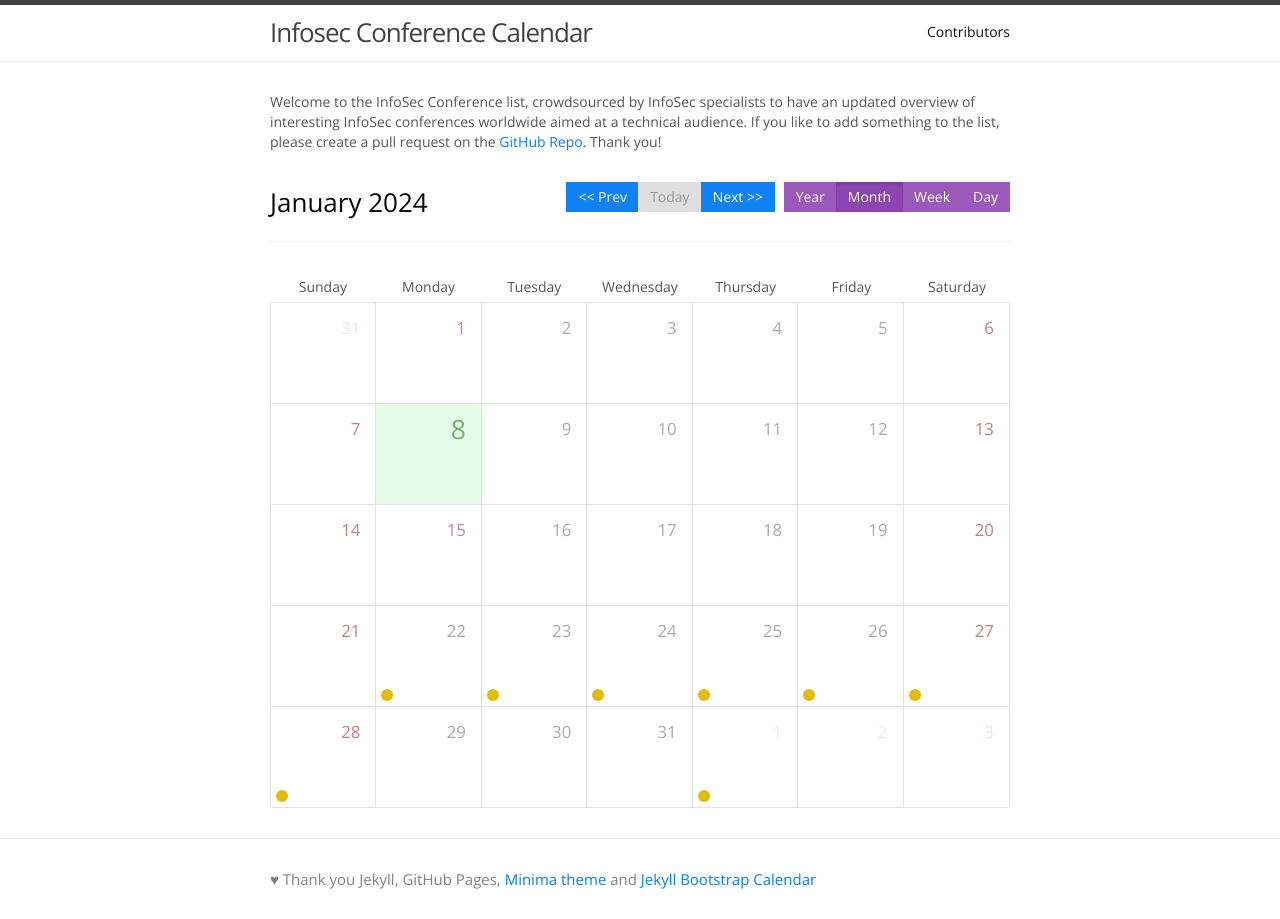
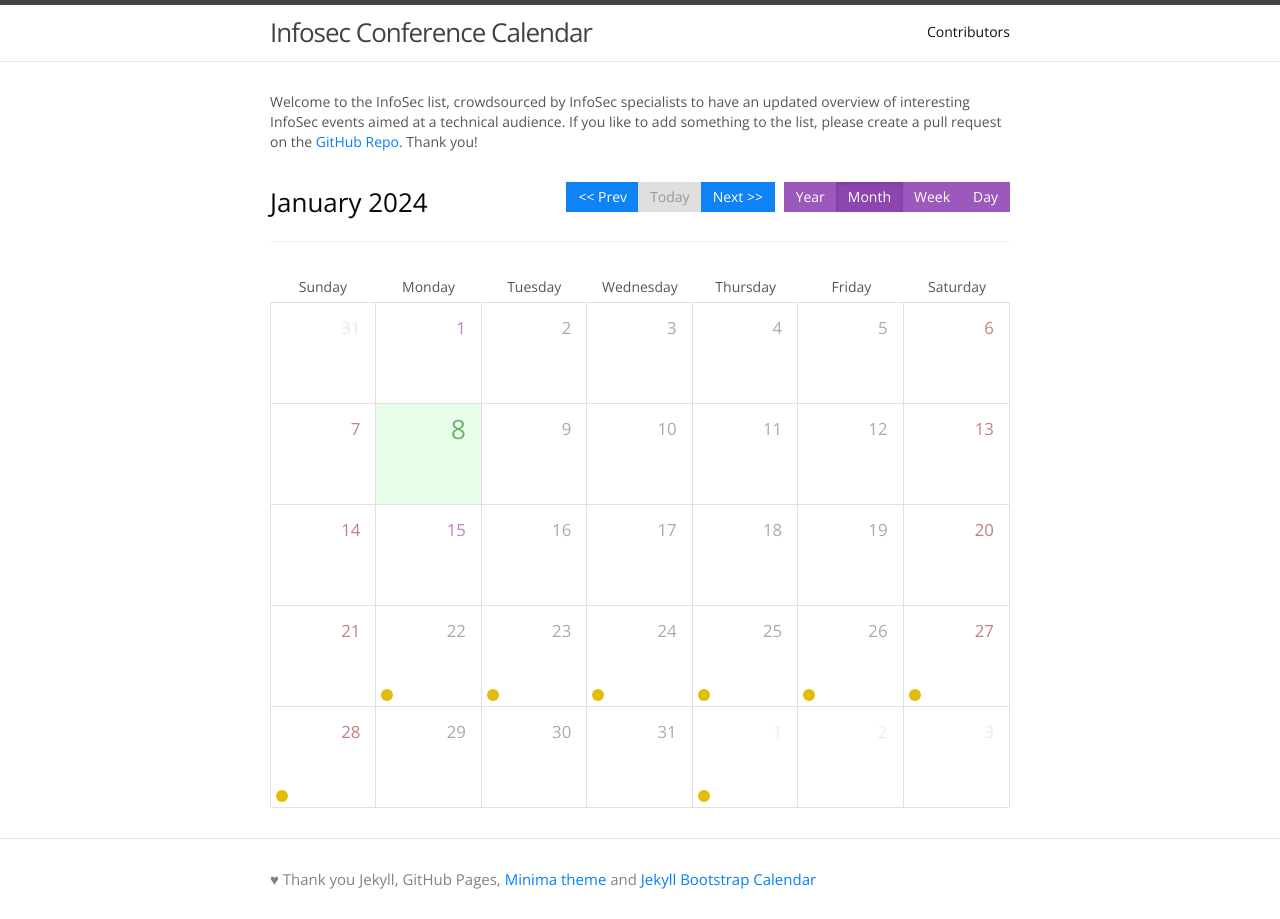
Before and after one commit to DeSecurity/InfoSecCalendar, a Jekyll site: the page built from index.md, in a window 1280 px wide. Built offline with Jekyll 4.4.1, drawn with Linux system fonts in a browser that asks for light colours.

Commit message:
Update index.md

```diff
--- a/index.md
+++ b/index.md
@@ -14,4 +14,4 @@ calendar_css: <link rel="stylesheet" href="/components/bootstrap-calendar/css/ca
 calendar_bootstrap_css: <link rel="stylesheet" href="/components/bootstrap/css/bootstrap.css">
 ---
 
-Welcome to the InfoSec Conference list, crowdsourced by InfoSec specialists to have an updated overview of interesting InfoSec conferences worldwide aimed at a technical audience. If you like to add something to the list, please create a pull request on the <a href="https://github.com/sannemaasakkers/Infosec-confcalendar">GitHub Repo</a>. Thank you!
+Welcome to the InfoSec list, crowdsourced by InfoSec specialists to have an updated overview of interesting InfoSec events aimed at a technical audience. If you like to add something to the list, please create a pull request on the <a href="https://github.com/DeSecurity/InfoSecCalendar">GitHub Repo</a>. Thank you!
```
